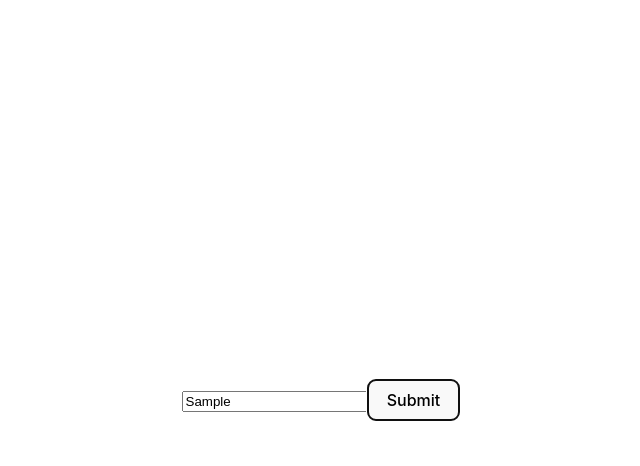
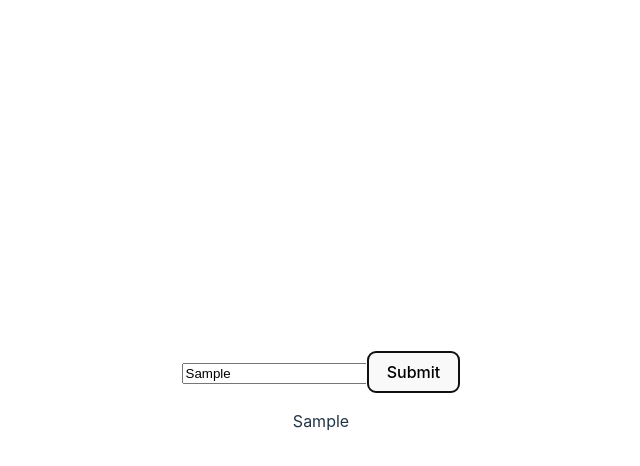
Before and after one commit to richardooi16/todo-list, a React (Vite) app: page / in a window 1280 px wide. Both pictures are taken after typing "Sample" into the empty fields and a click on the button "Submit". Shown: the top 466 px of the page, without its empty margins (319-959 px from the left). Built offline with nearby package versions, Linux system fonts and the light colour scheme.

Commit message:
Functional Input form created

```diff
--- a/src/App.jsx
+++ b/src/App.jsx
@@ -5,7 +5,6 @@ import './App.css'
 
 function App() {
   const [taskList, setTaskList] = useState([]);
-  const [task, setTask] = useState("");
 
   function handleSubmit(e) {
     e.preventDefault();
@@ -13,9 +12,14 @@ function App() {
     const formData = new FormData(form);
     const formJson = Object.fromEntries(formData.entries());
 
-    console.log(formJson);
-    console.log(formJson.task);
-    taskList.push(formJson.task);
+    // Add data validation here
+    const newTask = formJson.task;
+
+    setTaskList([
+      ...taskList, // Put old items at the end
+      { item: newTask }
+    ]);
+
     console.log(taskList);
   };
 
@@ -29,7 +33,7 @@ function App() {
 
       <div>
         {taskList.map((data) => (
-          <p>{data}</p>
+          <p>{data.item}</p>
         ))}
       </div>
 
```
